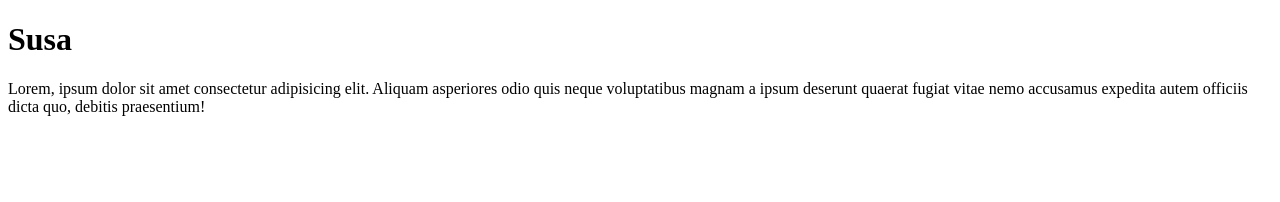
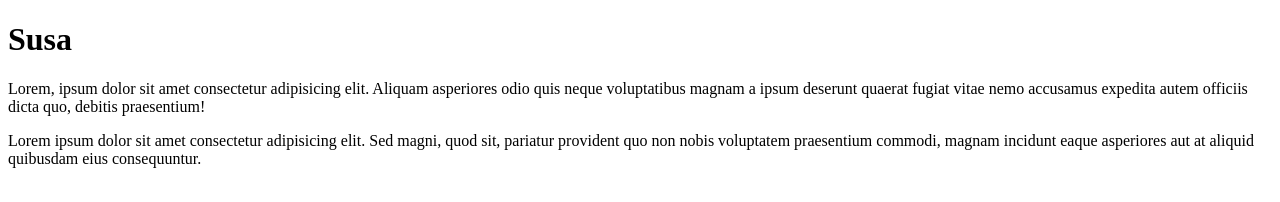
Before and after one commit to niko028/Susa, a plain HTML site: page index.html in a window 1280 px wide. Drawn offline with Linux system fonts and the light colour scheme.

Commit message:
2 ci lorem elave edildi

```diff
--- a/index.html
+++ b/index.html
@@ -8,5 +8,6 @@
 <body>
     <h1>Susa</h1>
     <p>Lorem, ipsum dolor sit amet consectetur adipisicing elit. Aliquam asperiores odio quis neque voluptatibus magnam a ipsum deserunt quaerat fugiat vitae nemo accusamus expedita autem officiis dicta quo, debitis praesentium!</p>
+    <p>Lorem ipsum dolor sit amet consectetur adipisicing elit. Sed magni, quod sit, pariatur provident quo non nobis voluptatem praesentium commodi, magnam incidunt eaque asperiores aut at aliquid quibusdam eius consequuntur.</p>
 </body>
 </html>
```
